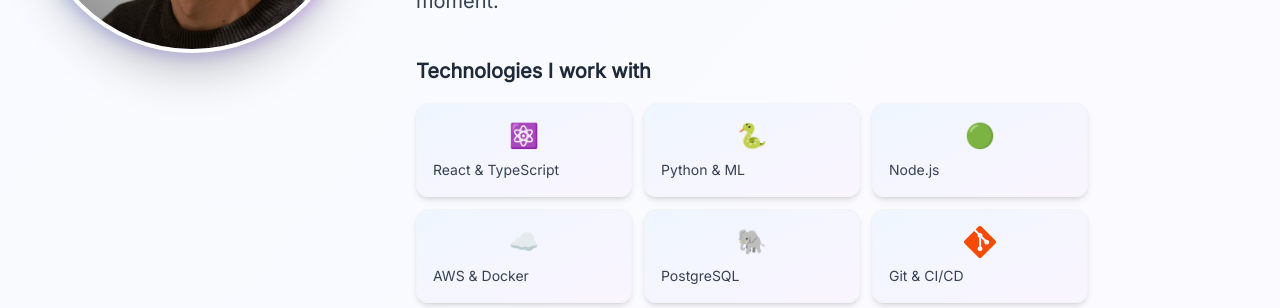
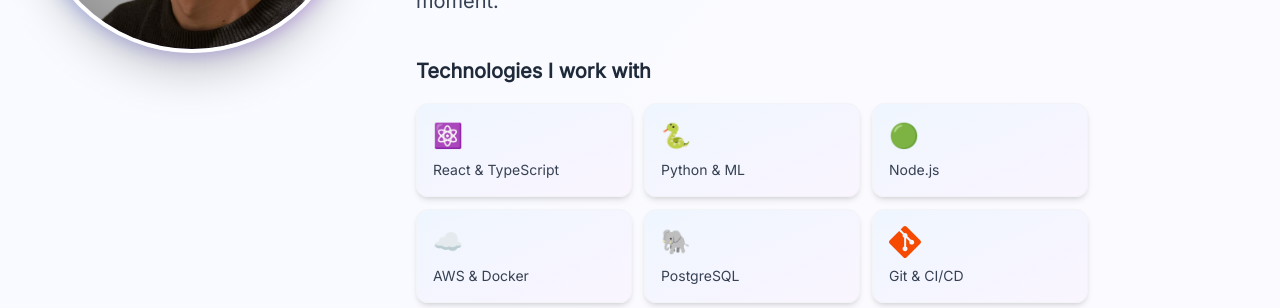
Before and after one commit to Mitchell-Hess/Portfolio, a React (Vite) app: page / in a window 1280 px wide. Shown: the part 1320-1628 px from the top of the page. Built offline with nearby package versions, Linux system fonts and the light colour scheme; no server answers.

Commit message:
fixed icon alignment

```diff
--- a/src/components/About.tsx
+++ b/src/components/About.tsx
@@ -93,9 +93,9 @@ export default function About() {
                     whileHover={{ scale: 1.05, y: -5 }}
                     className="bg-gradient-to-br from-blue-50 to-purple-50 dark:from-slate-800 dark:to-slate-700 p-4 rounded-xl shadow-md hover:shadow-lg transition-all border border-gray-100 dark:border-slate-600"
                   >
-                    <div className="text-2xl mb-2 text-center">
+                    <div className="text-2xl mb-2 text-center lg:text-left">
                       {skill.icon === "git" ? (
-                        <svg className="w-8 h-8 text-orange-600 dark:text-orange-400 mx-auto" fill="currentColor" viewBox="0 0 24 24">
+                        <svg className="w-8 h-8 text-orange-600 dark:text-orange-400 mx-auto lg:mx-0" fill="currentColor" viewBox="0 0 24 24">
                           <path d="M23.546 10.93L13.067.452c-.604-.603-1.582-.603-2.188 0L8.708 2.627l2.76 2.76c.645-.215 1.379-.07 1.889.441.516.515.658 1.258.438 1.9l2.658 2.66c.645-.223 1.387-.078 1.9.435.721.72.721 1.884 0 2.604-.719.719-1.881.719-2.6 0-.539-.541-.674-1.337-.404-1.996L12.86 8.955v6.525c.176.086.342.203.488.348.713.721.713 1.883 0 2.6-.719.721-1.889.721-2.609 0-.719-.719-.719-1.879 0-2.598.182-.18.387-.316.605-.406V8.835c-.217-.091-.424-.222-.605-.406-.545-.545-.676-1.342-.396-2.009L7.636 3.7.45 10.881c-.6.605-.6 1.584 0 2.189l10.48 10.477c.604.604 1.582.604 2.186 0l10.43-10.43c.605-.603.605-1.582 0-2.187"/>
                         </svg>
                       ) : (
```
